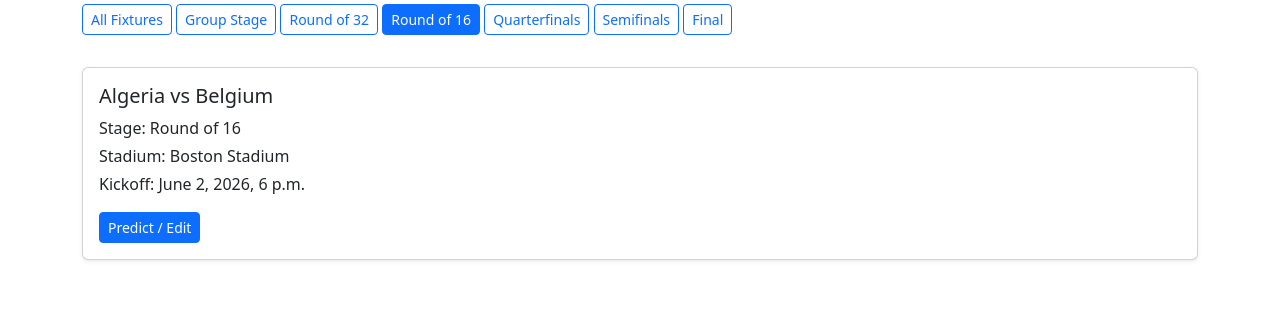
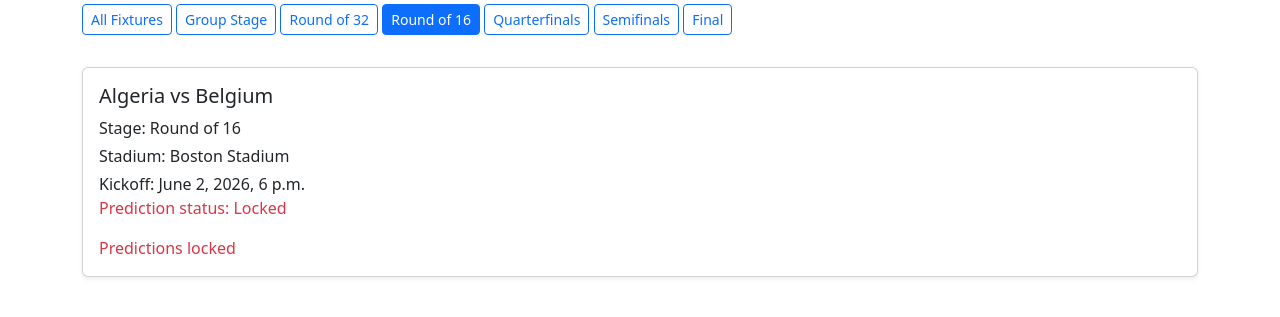
Before and after one commit to joeb-brfc/world-cup-hub-2026, a Django app: a page that uses predictor/templates/predictor/fixture_list.html in a window 1280 px wide. Shown: the part 172-489 px from the top of the page. Run offline with Django 5.2, Linux system fonts and the light colour scheme; data comes from the database, SQL or seed files in the repository.

Commit message:
fix prediction locking helper issue

```diff
--- a/predictor/models.py
+++ b/predictor/models.py
@@ -76,6 +76,11 @@ class Fixture(models.Model):
 
     def __str__(self):
         return f"{self.home_team} vs {self.away_team}"
+
+    def predictions_locked(self):
+        lock_time = self.kickoff_time + timedelta(minutes=1)
+
+        return timezone.now() >= lock_time
 
 
     def update_prediction_points(self):
--- a/predictor/templates/predictor/fixture_list.html
+++ b/predictor/templates/predictor/fixture_list.html
@@ -28,6 +28,10 @@
           <p class="mb-0">Kickoff: {{ fixture.kickoff_time }}</p>
 
           {% if fixture.predictions_locked %}
+          <p class="text-danger mb-1">Prediction status: Locked</p>
+          {% else %}
+          <p class="text-success mb-1">Prediction status: Open</p>
+          {% endif %} {% if fixture.predictions_locked %}
 
           <p class="text-danger mt-3 mb-0">Predictions locked</p>
 
```
Also changed, not shown: README.md.
